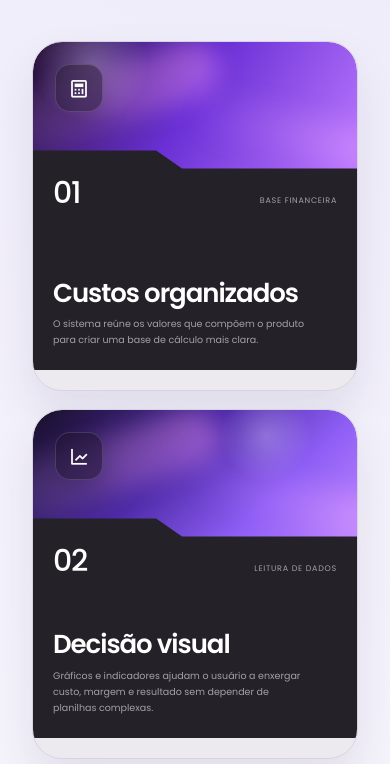
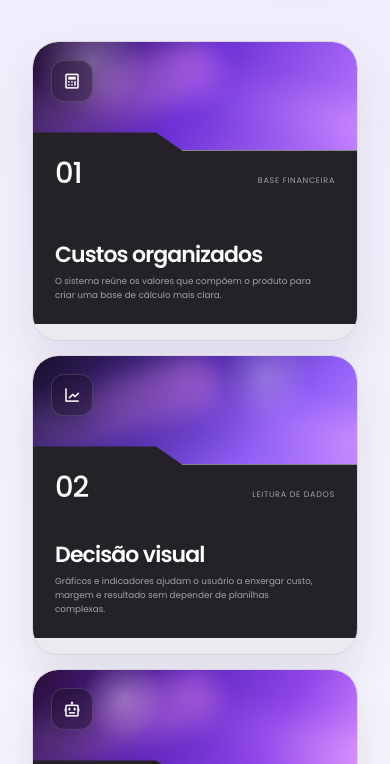
Before and after one commit to kamilaribeiro02ta/tcc_infernal, a website: page introducao/intro.html in a window 390 px wide. Shown: the part 1500-2264 px from the top of the page. Drawn offline with nearby package versions, Linux system fonts and the light colour scheme.

Commit message:
Reduz tamanho dos cards laterais da página Sobre

```diff
--- a/introducao/intro.css
+++ b/introducao/intro.css
@@ -1813,3 +1813,75 @@
     padding: 30px 20px 22px;
   }
 }
+
+
+/* SMALLER SIDE CARDS */
+.about-cards.about-cards-side {
+  width: min(100%, 460px);
+  gap: 14px;
+}
+
+.about-cards-side .about-card.about-card-inspired {
+  min-height: 320px;
+  border-radius: 26px;
+}
+
+.about-cards-side .about-card-visual {
+  height: 118px;
+  min-height: 118px;
+  border-radius: 25px 25px 0 0;
+}
+
+.about-cards-side .about-card-content {
+  min-height: 202px;
+  margin-top: -18px;
+  padding: 28px 22px 22px;
+}
+
+.about-cards-side .about-card-kicker .about-card-number {
+  font-size: 29px;
+}
+
+.about-cards-side .about-card-inspired h2 {
+  font-size: 22px;
+  margin-bottom: 8px;
+}
+
+.about-cards-side .about-card-inspired p {
+  font-size: 8.8px;
+  line-height: 1.6;
+}
+
+.about-cards-side .about-card-visual .about-card-icon {
+  width: 42px;
+  height: 42px;
+  left: 18px;
+  top: 18px;
+  border-radius: 13px;
+  font-size: 18px;
+}
+
+@media (max-width: 1120px) {
+  .about-cards.about-cards-side {
+    width: min(100%, 620px);
+  }
+}
+
+@media (max-width: 720px) {
+  .about-cards.about-cards-side {
+    width: 100%;
+  }
+
+  .about-cards-side .about-card.about-card-inspired {
+    min-height: 300px;
+  }
+
+  .about-cards-side .about-card-visual {
+    height: 108px;
+    min-height: 108px;
+  }
+
+  .about-cards-side .about-card-content {
+    min-height: 192px;
+  }
+}
```
